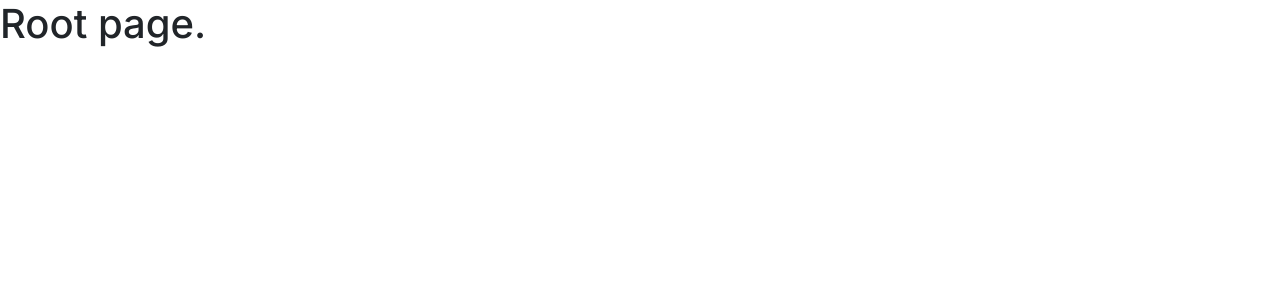
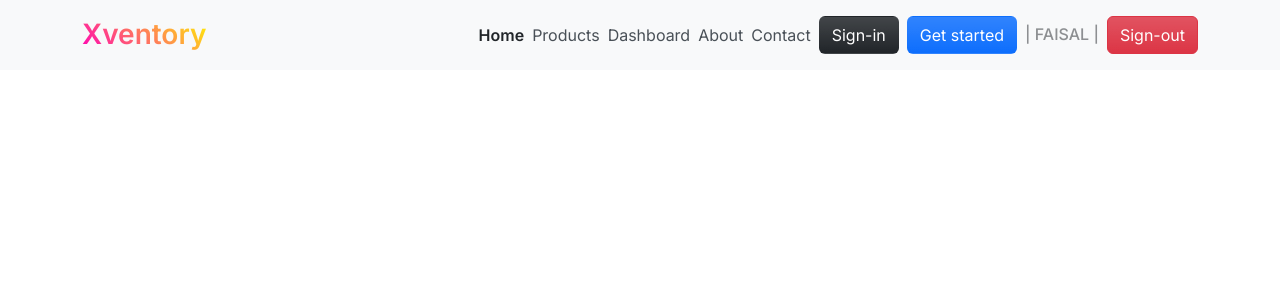
Before and after one commit to faisalchy64/xventory-frontend, a React (Vite) app: page / in a window 1280 px wide. Shown: the top 300 px of the page. Built offline with nearby package versions, Linux system fonts and the light colour scheme.

Commit message:
feat: Created Header.jsx component and Main.jsx layout.

```diff
--- /dev/null
+++ b/src/components/Header.jsx
@@ -0,0 +1,88 @@
+import { Navbar, Container, Nav, Button } from "react-bootstrap";
+import { useLocation, Link } from "react-router-dom";
+
+export default function Header() {
+  const { pathname } = useLocation();
+  const uris = [
+    {
+      id: 1,
+      path: "/",
+      name: "Home",
+    },
+    {
+      id: 2,
+      path: "/products",
+      name: "Products",
+    },
+    {
+      id: 3,
+      path: "/dashboard",
+      name: "Dashboard",
+    },
+    {
+      id: 4,
+      path: "/about",
+      name: "About",
+    },
+    {
+      id: 5,
+      path: "/contact",
+      name: "Contact",
+    },
+  ];
+
+  const handleSignOut = () => {
+    console.log("Sign-out");
+  };
+
+  return (
+    <Navbar expand="md" className="bg-body-tertiary py-3">
+      <Container className="d-flex align-items-center">
+        <Link to="/">
+          <h3 className="brand fw-semibold my-0">Xventory</h3>
+        </Link>
+        <Navbar.Toggle aria-controls="navbar" />
+        <Navbar.Collapse id="navbar">
+          <Nav className="navs ms-auto">
+            {uris.map((uri) => (
+              <Link
+                key={uri.id}
+                to={uri.path}
+                className={`${
+                  pathname === uri.path && "fw-semibold text-dark"
+                }`}
+              >
+                {uri.name}
+              </Link>
+            ))}
+
+            <>
+              <Link to="/signin" className="btn bg-dark bg-gradient text-white">
+                Sign-in
+              </Link>
+              <Link
+                to="/signup"
+                className="btn bg-primary bg-gradient text-white"
+              >
+                Get started
+              </Link>
+            </>
+
+            <>
+              <h6 className="text-body-tertiary text-uppercase my-0">
+                | faisal |
+              </h6>
+              <Button
+                variant="danger"
+                className="bg-gradient"
+                onClick={handleSignOut}
+              >
+                Sign-out
+              </Button>
+            </>
+          </Nav>
+        </Navbar.Collapse>
+      </Container>
+    </Navbar>
+  );
+}
--- /dev/null
+++ b/src/layout/Main.jsx
@@ -0,0 +1,11 @@
+import { Outlet } from "react-router-dom";
+import Header from "../components/Header";
+
+export default function Main() {
+  return (
+    <>
+      <Header />
+      <Outlet />
+    </>
+  );
+}
--- a/src/router.jsx
+++ b/src/router.jsx
@@ -1,9 +1,10 @@
 import { createBrowserRouter } from "react-router-dom";
+import Main from "./layout/Main";
 
 const router = createBrowserRouter([
   {
     path: "/",
-    element: <h1>Root page.</h1>,
+    element: <Main />,
   },
 ]);
 
```
